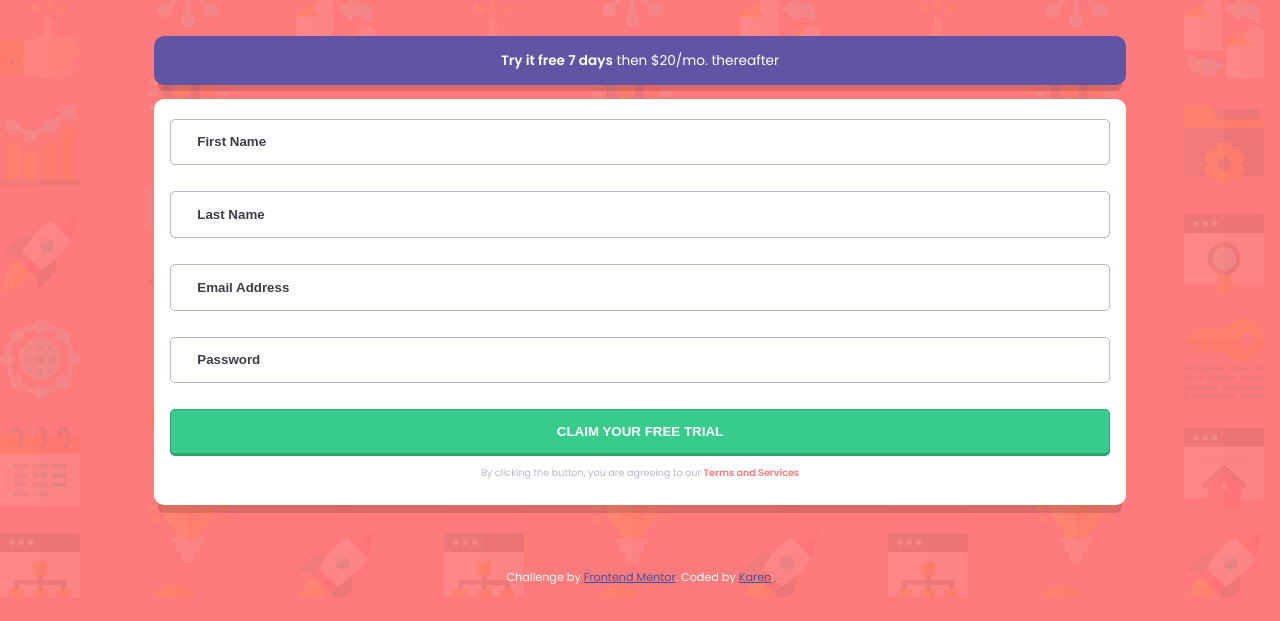
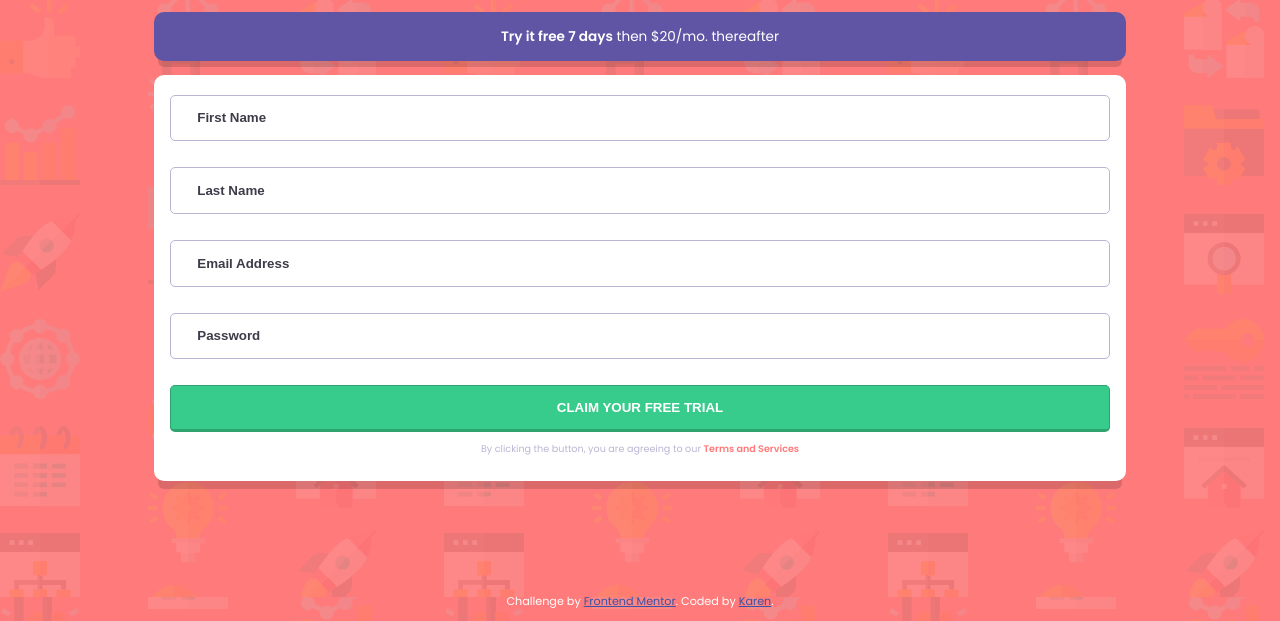
Before and after one commit to vkaren/intro-component-with-signup-form, a plain HTML site: page index.html in a window 1280 px wide. Shown: the part 203-824 px from the top of the page. Before the commit the page ends 800 px from the top, so only its background shows below. Drawn offline with Linux system fonts and the light colour scheme.

Commit message:
Update style.css

```diff
--- a/style.css
+++ b/style.css
@@ -12,6 +12,7 @@ body {
 body {
   display: grid;
   grid-template-rows: 90% 10%;
+  grid-gap: 3em;
   align-content: center;
   background: hsl(0, 100%, 74%) url(./images/bg-intro-desktop.png);
   color: white;
```
